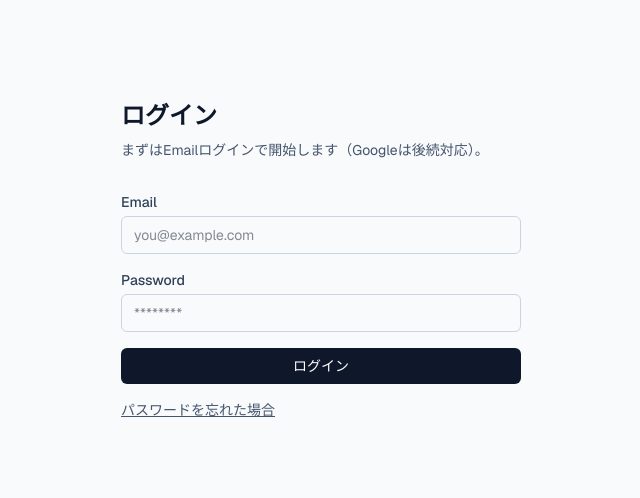
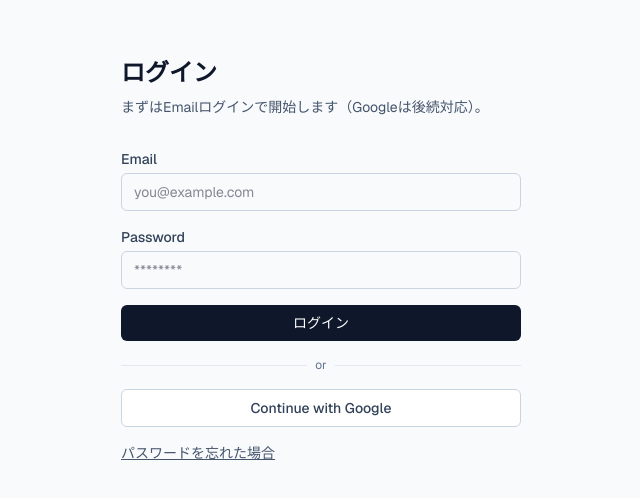
Before and after one commit to moto7070/taskflow, a Next.js app: page /auth/login in a window 1280 px wide. Shown: the part 140-638 px from the top of the page, without its empty margins (319-959 px from the left). Built offline with nearby package versions, Linux system fonts and the light colour scheme.

Commit message:
feat: add google oauth login flow

```diff
--- a/src/app/(public)/auth/actions.ts
+++ b/src/app/(public)/auth/actions.ts
@@ -60,6 +60,28 @@ export async function loginAction(formData: FormData) {
   redirect("/app");
 }
 
+export async function googleLoginAction(formData: FormData) {
+  const next = getString(formData, "next") || "/app";
+
+  const supabase = await createClient();
+  const { data, error } = await supabase.auth.signInWithOAuth({
+    provider: "google",
+    options: {
+      redirectTo: `${getAppUrl()}/auth/callback?next=${encodeURIComponent(next)}`,
+    },
+  });
+
+  if (error || !data.url) {
+    redirect(
+      withQuery("/auth/login", {
+        error: error?.message ?? "Google login could not be started.",
+      }),
+    );
+  }
+
+  redirect(data.url);
+}
+
 export async function forgotPasswordAction(formData: FormData) {
   const email = getString(formData, "email");
 
--- a/src/app/(public)/auth/login/page.tsx
+++ b/src/app/(public)/auth/login/page.tsx
@@ -1,6 +1,6 @@
 import Link from "next/link";
 
-import { loginAction } from "../actions";
+import { googleLoginAction, loginAction } from "../actions";
 
 interface LoginPageProps {
   searchParams: Promise<Record<string, string | string[] | undefined>>;
@@ -59,6 +59,20 @@ export default async function LoginPage({ searchParams }: LoginPageProps) {
           ログイン
         </button>
       </form>
+      <div className="mt-4 flex items-center gap-2">
+        <div className="h-px flex-1 bg-slate-200" />
+        <p className="text-xs text-slate-500">or</p>
+        <div className="h-px flex-1 bg-slate-200" />
+      </div>
+      <form action={googleLoginAction} className="mt-4">
+        <input type="hidden" name="next" value="/app" />
+        <button
+          type="submit"
+          className="w-full rounded-md border border-slate-300 bg-white px-3 py-2 text-sm font-medium text-slate-700 hover:bg-slate-50"
+        >
+          Continue with Google
+        </button>
+      </form>
       <Link href="/auth/forgot-password" className="mt-4 text-sm text-slate-600 underline">
         パスワードを忘れた場合
       </Link>
--- a/src/app/(public)/auth/signup/page.tsx
+++ b/src/app/(public)/auth/signup/page.tsx
@@ -1,4 +1,4 @@
-import { signupAction } from "../actions";
+import { googleLoginAction, signupAction } from "../actions";
 
 interface SignupPageProps {
   searchParams: Promise<Record<string, string | string[] | undefined>>;
@@ -51,6 +51,20 @@ export default async function SignupPage({ searchParams }: SignupPageProps) {
           アカウント作成
         </button>
       </form>
+      <div className="mt-4 flex items-center gap-2">
+        <div className="h-px flex-1 bg-slate-200" />
+        <p className="text-xs text-slate-500">or</p>
+        <div className="h-px flex-1 bg-slate-200" />
+      </div>
+      <form action={googleLoginAction} className="mt-4">
+        <input type="hidden" name="next" value="/app" />
+        <button
+          type="submit"
+          className="w-full rounded-md border border-slate-300 bg-white px-3 py-2 text-sm font-medium text-slate-700 hover:bg-slate-50"
+        >
+          Continue with Google
+        </button>
+      </form>
     </main>
   );
 }
--- a/src/app/auth/callback/route.ts
+++ b/src/app/auth/callback/route.ts
@@ -6,11 +6,12 @@ export async function GET(request: Request) {
   const requestUrl = new URL(request.url);
   const code = requestUrl.searchParams.get("code");
   const next = requestUrl.searchParams.get("next") ?? "/app";
+  const safeNext = next.startsWith("/") && !next.startsWith("//") ? next : "/app";
 
   if (code) {
     const supabase = await createClient();
     await supabase.auth.exchangeCodeForSession(code);
   }
 
-  return NextResponse.redirect(new URL(next, requestUrl.origin));
+  return NextResponse.redirect(new URL(safeNext, requestUrl.origin));
 }
```
